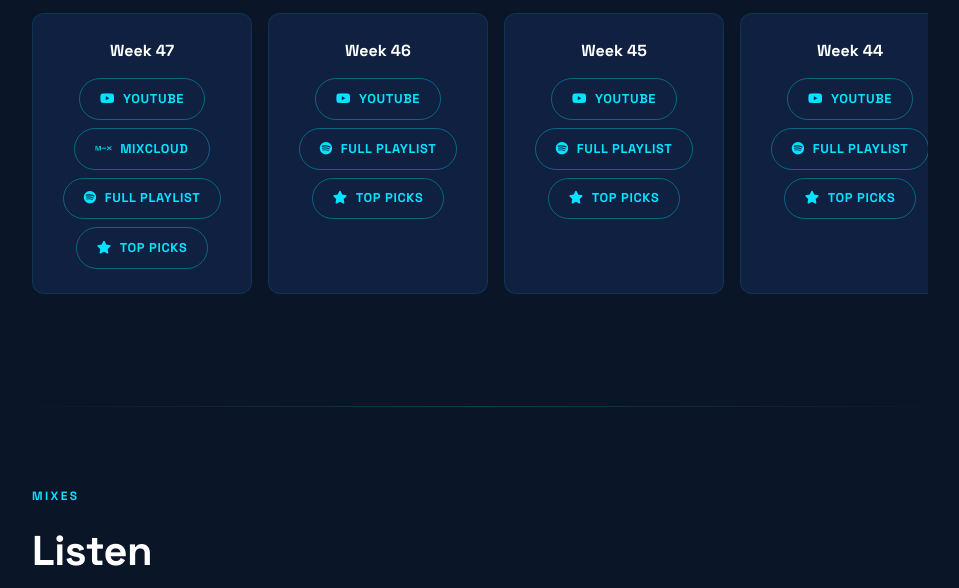
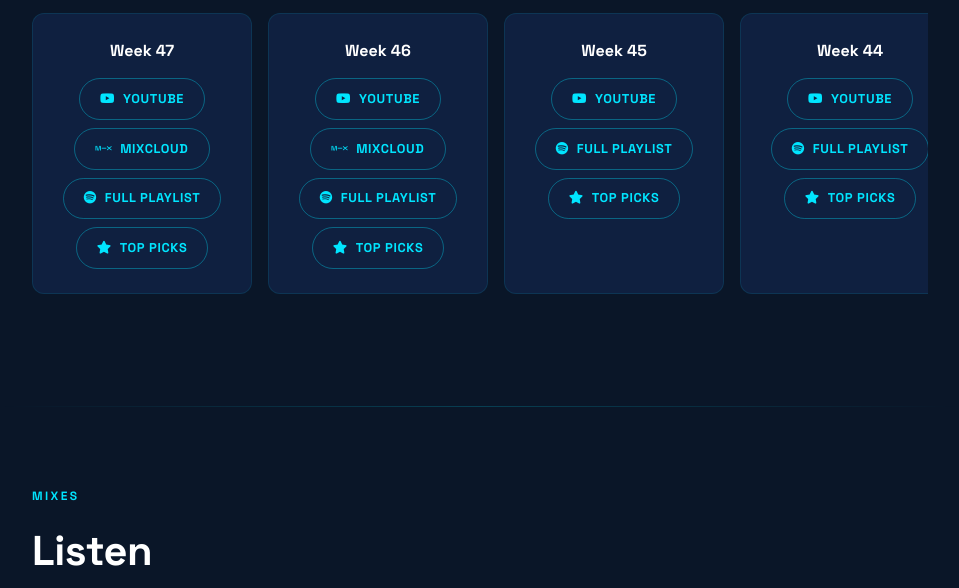
Before and after one commit to cameron-h-price/cmun-selecta, a plain HTML site: page index.html in a window 1280 px wide. Shown: the part 2148-2736 px from the top of the page, without its empty margins (160-1119 px from the left). Drawn offline with Linux system fonts and the light colour scheme.

Commit message:
Week 46: Mixcloud link (auto)
Co-Authored-By: Claude Opus 5.5 <noreply@anthropic.com>
(Selecta Watch auto step)

```diff
--- a/index.html
+++ b/index.html
@@ -575,6 +575,9 @@
           <a href="https://youtu.be/OVRuiwLjxRo" class="btn btn-ghost" target="_blank" rel="noopener">
             <i class="fa-brands fa-youtube" style="margin-right:0.5rem;"></i>YouTube
           </a>
+          <a href="https://www.mixcloud.com/CmunSelecta/new-drum-bass-mix-november-2026-week-3-liquid-to-dancefloor-cmunselections/" class="btn btn-ghost" target="_blank" rel="noopener">
+            <i class="fa-brands fa-mixcloud" style="margin-right:0.5rem;"></i>Mixcloud
+          </a>
           <a href="https://open.spotify.com/playlist/1K4epiC41hBdWzf1NflG6e" class="btn btn-ghost" target="_blank" rel="noopener">
             <i class="fa-brands fa-spotify" style="margin-right:0.5rem;"></i>Full Playlist
           </a>
```
